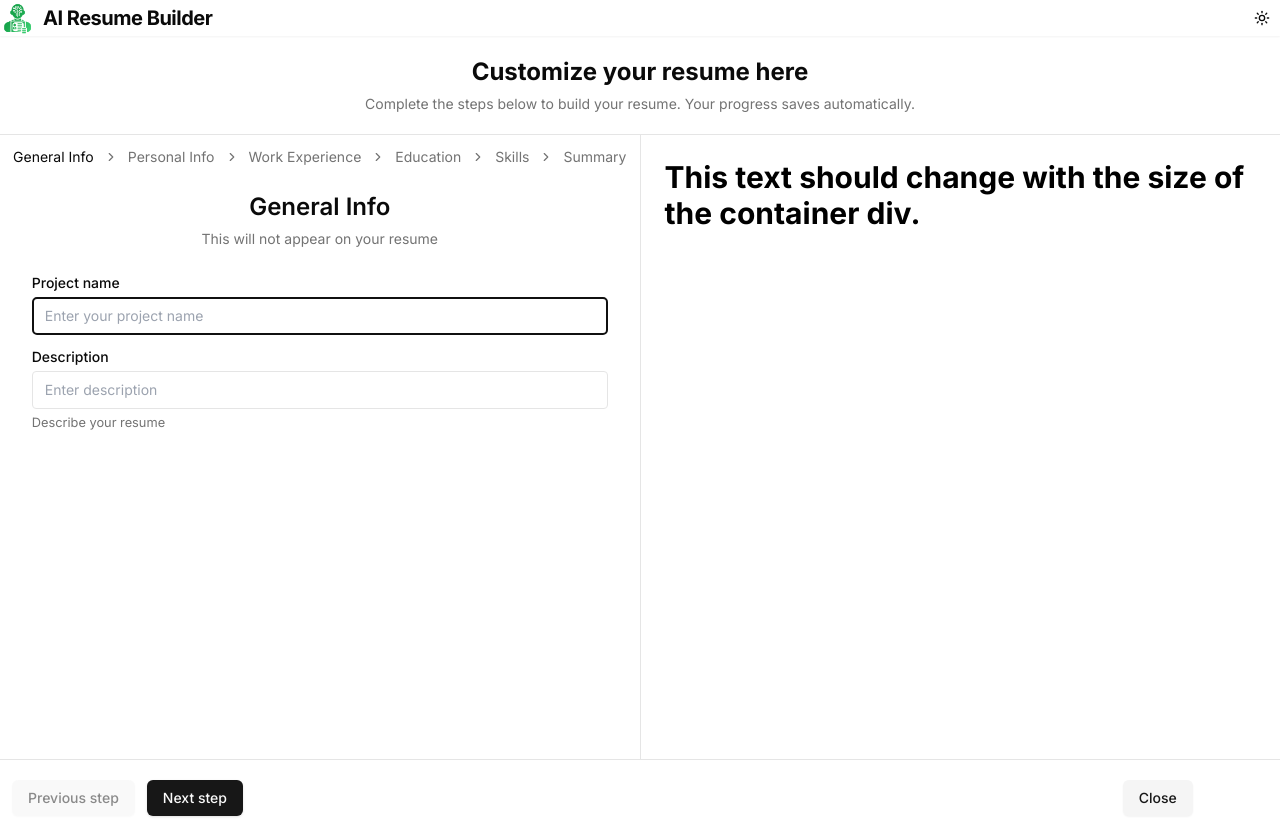
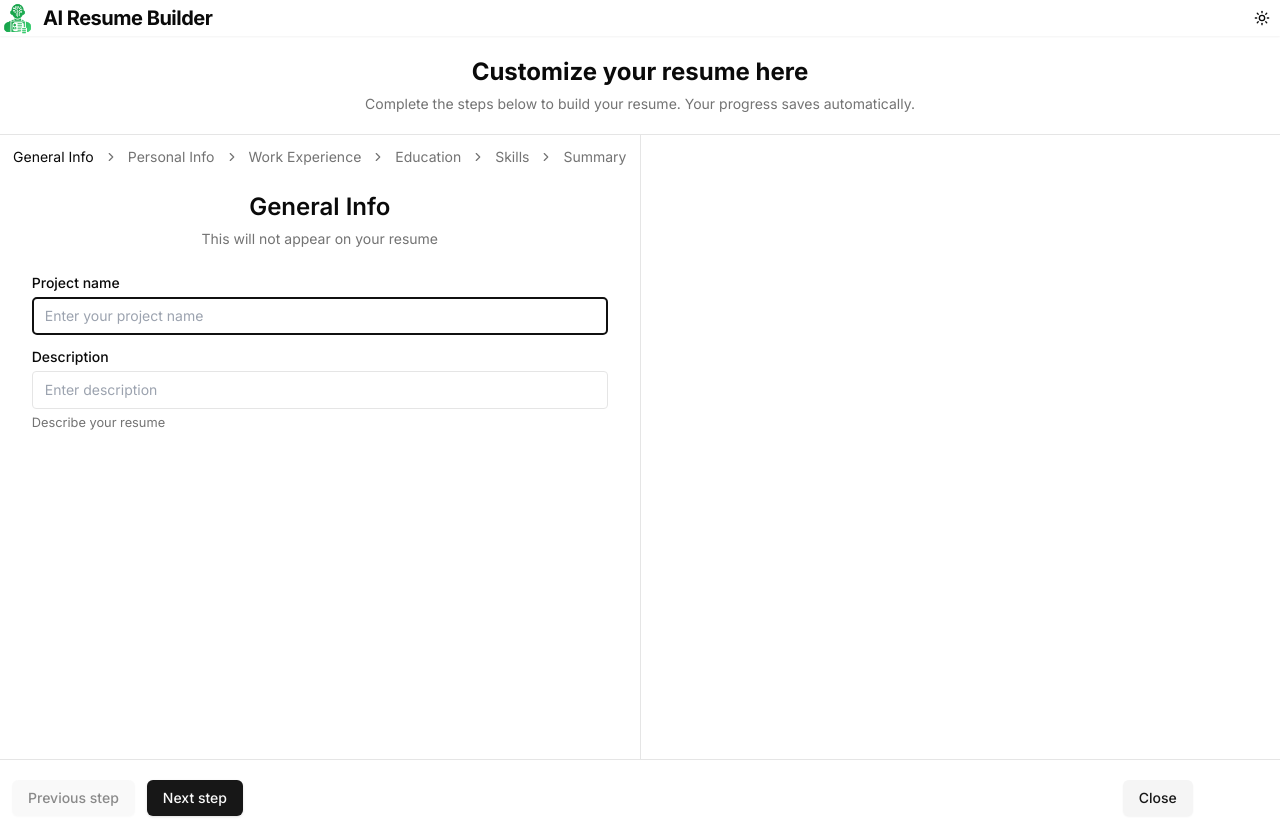
Before and after one commit to Alayande-442/Dracarys-Ai-Resume-Builder-v2, a Next.js app: page /editor in a window 1280 px wide. Built offline with nearby package versions, Linux system fonts and the light colour scheme.

Commit message:
create Header & summary preview section

```diff
--- a/src/components/ResumePreview.tsx
+++ b/src/components/ResumePreview.tsx
@@ -1,6 +1,8 @@
+import useDimensions from "@/hooks/useDimensions";
 import { cn } from "@/lib/utils";
 import { resumeValues } from "@/lib/validation";
-
+import { useEffect, useRef, useState } from "react";
+import Image from "next/image";
 interface ResumePreviewProps {
   resumeData: resumeValues;
   className?: string;
@@ -10,16 +12,93 @@ export default function ResumePreview({
   resumeData,
   className,
 }: ResumePreviewProps) {
+  const containerRef = useRef<HTMLDivElement>(null);
+  const { width } = useDimensions(containerRef);
   return (
     <div
       className={cn(
         "aspect-[210/297] h-fit w-full bg-white text-black",
         className,
       )}
+      ref={containerRef}
     >
-      <h1 className="p-6 text-3xl font-bold">
-        This text should change with the size of the container div.
-      </h1>
+      <div
+        className={cn("space-y-6 p-6", !width && "invisible")}
+        style={{
+          zoom: (1 / 794) * width,
+        }}
+      >
+        {/* COMMENT rendering the preview here */}
+        <PersonalInfoHeader resumeData={resumeData} />
+        <SummarySection resumeData={resumeData} />
+      </div>
     </div>
   );
 }
+
+// COMMENT for visible part of the resume preview section
+
+interface ResumeSectionProps {
+  resumeData: resumeValues;
+}
+
+function PersonalInfoHeader({ resumeData }: ResumeSectionProps) {
+  const { photo, firstName, lastName, jobTitle, city, country, phone, email } =
+    resumeData;
+
+  const [photoSrc, setPhotoSrc] = useState(photo instanceof File ? "" : photo);
+
+  useEffect(() => {
+    const objectUrl = photo instanceof File ? URL.createObjectURL(photo) : "";
+    if (objectUrl) setPhotoSrc(objectUrl);
+    if (photo === null) setPhotoSrc("");
+    return () => URL.revokeObjectURL(objectUrl);
+  }, [photo]);
+
+  return (
+    <div className="flex items-center gap-6">
+      {photoSrc && (
+        <Image
+          src={photoSrc}
+          alt="Photo"
+          width={100}
+          height={100}
+          className="aspect-square object-cover"
+        />
+      )}
+
+      <div className="space-y-2.5">
+        <div className="space-y-1">
+          <p className="text-3xl font-bold">
+            {firstName} {lastName}
+          </p>
+          <p className="font-medium">{jobTitle}</p>
+        </div>
+        <p className="text-xs text-gray-500">
+          {city}
+          {city && country ? ", " : ""}
+          {country}
+          {(city || country) && (phone || email) ? " • " : ""}
+          {[phone, email].filter(Boolean).join(" • ")}
+        </p>
+      </div>
+    </div>
+  );
+}
+
+// COMMENT end of Header section COMMENT of the preview page
+
+// COMMENT beginning of summary section COMMENT of the preview page
+function SummarySection({ resumeData }: ResumeSectionProps) {
+  const { summary } = resumeData;
+  if (!summary) return null;
+  return (
+    <>
+      <hr className="border-2" />
+      <div className="break-inside-avoid space-y-3">
+        <p className="text-lg font-semibold">Professional Profile</p>
+        <div className="whitespace-pre-line text-sm">{summary}</div>
+      </div>
+    </>
+  );
+}
```
